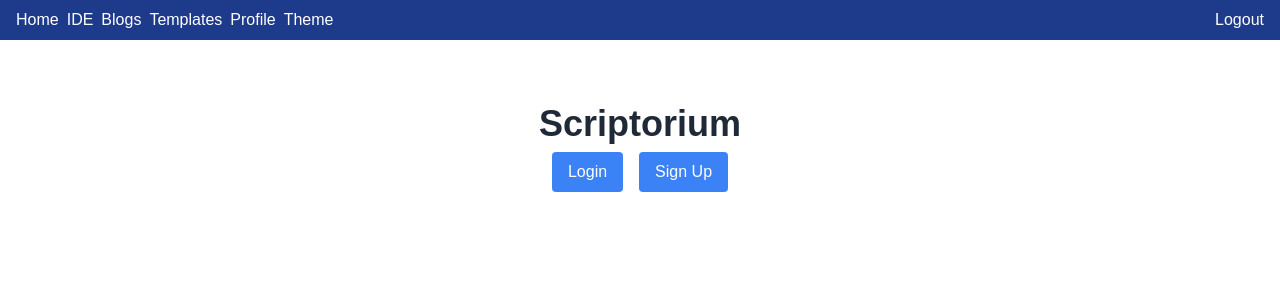
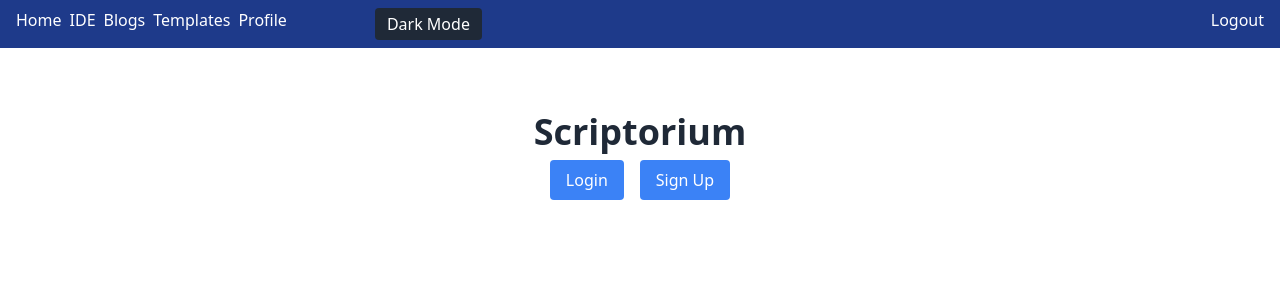
Before and after one commit to as39248/csc309project, a Next.js app: page / in a window 1280 px wide. Shown: the top 300 px of the page. Built offline with nearby package versions, Linux system fonts and the light colour scheme.

Commit message:
invertcolours

```diff
--- a/pages/_app.tsx
+++ b/pages/_app.tsx
@@ -1,10 +1,36 @@
-import React from "react";
-import { AppProps } from "next/app";  // Import AppProps type from Next.js
+import React, { useState, useEffect } from "react";
+import { AppProps } from "next/app"; // Import AppProps type from Next.js
 import "@/styles/globals.css";
 import Link from "next/link";
 
-// Define your custom App component, using the correct types for Component and pageProps
 export default function App({ Component, pageProps }: AppProps) {
+  const [isInverted, setIsInverted] = useState(false);
+  const [hydrated, setHydrated] = useState(false); // Tracks hydration status
+
+  useEffect(() => {
+    setHydrated(true); // Ensure client-side rendering
+
+    // Check if inversion was previously enabled
+    const storedTheme = localStorage.getItem("inverted");
+    if (storedTheme === "true") {
+      document.body.classList.add("inverted");
+      setIsInverted(true);
+    }
+  }, []);
+
+  const toggleInvert = () => {
+    const newInversionState = !isInverted;
+    setIsInverted(newInversionState);
+
+    if (newInversionState) {
+      document.body.classList.add("inverted");
+    } else {
+      document.body.classList.remove("inverted");
+    }
+
+    localStorage.setItem("inverted", newInversionState.toString());
+  };
+
   return (
     <>
       <nav className="flex flex-row bg-blue-900 text-white px-4 py-2 gap-2 flex-wrap">
@@ -13,11 +39,18 @@ export default function App({ Component, pageProps }: AppProps) {
         <Link href="/blogs">Blogs</Link>
         <Link href="/templateSearch">Templates</Link>
         <Link href="/profile">Profile</Link>
-        <Link href="/Theme">Theme</Link>
+        {hydrated && (
+          <button
+            onClick={toggleInvert}
+            className="bg-gray-800 hover:bg-gray-700 text-white py-1 px-3 ml-20 rounded"
+          >
+            {isInverted ? "Light Mode" : "Dark Mode"}
+          </button>
+        )}
         <div className="flex-1" />
         <Link href="/logout">Logout</Link>
       </nav>
-      <Component {...pageProps} /> {/* Render the page component */}
+      <Component {...pageProps} />
     </>
   );
 }
--- a/styles/globals.css
+++ b/styles/globals.css
@@ -14,11 +14,11 @@
   }
 }
 
-body {
-  color: var(--foreground);
-  background: var(--background);
-  font-family: Arial, Helvetica, sans-serif;
+body.inverted {
+  filter: invert(1) hue-rotate(180deg);
+  background-color: black;
 }
+
 
 @layer utilities {
   .text-balance {
```
